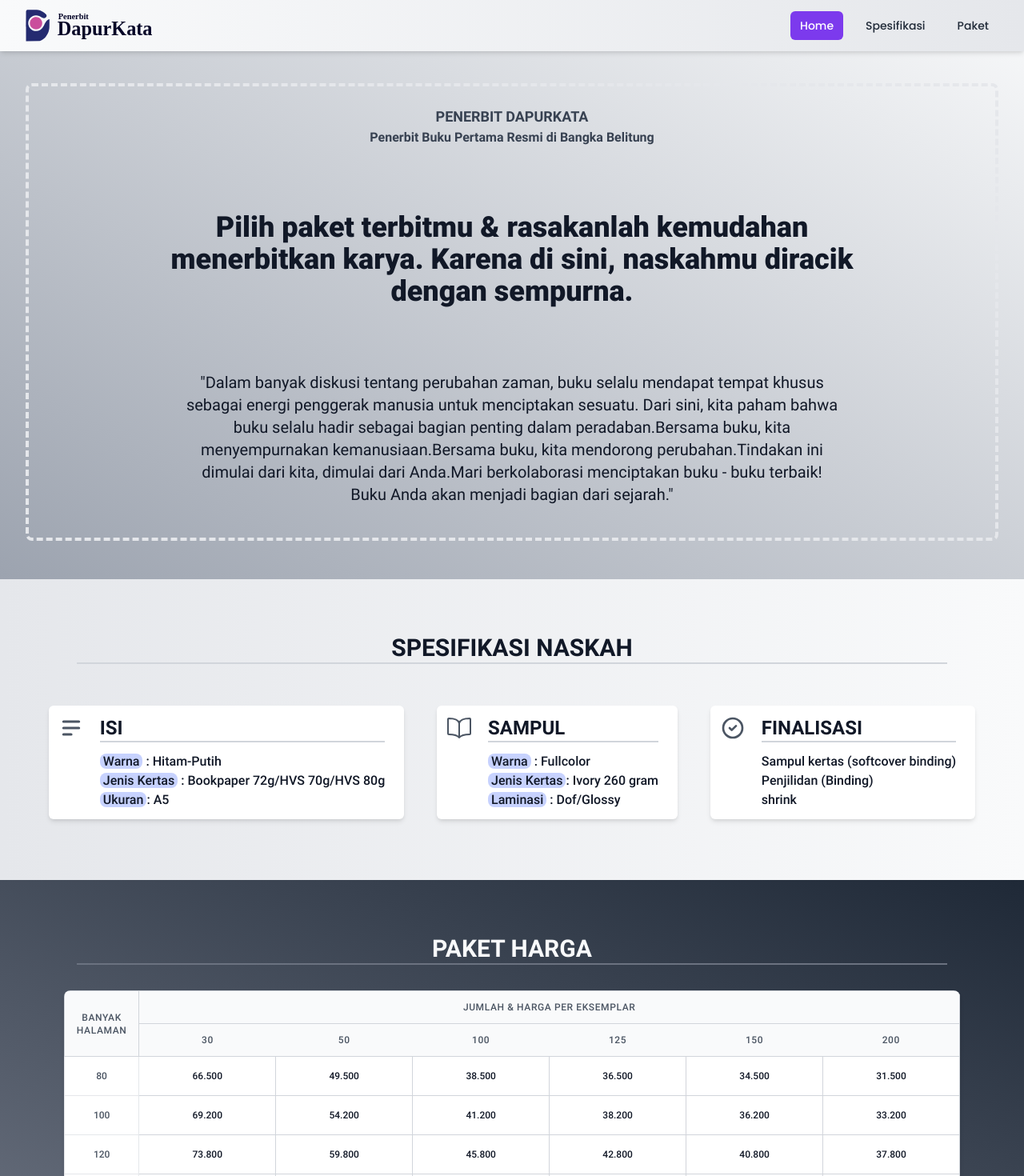
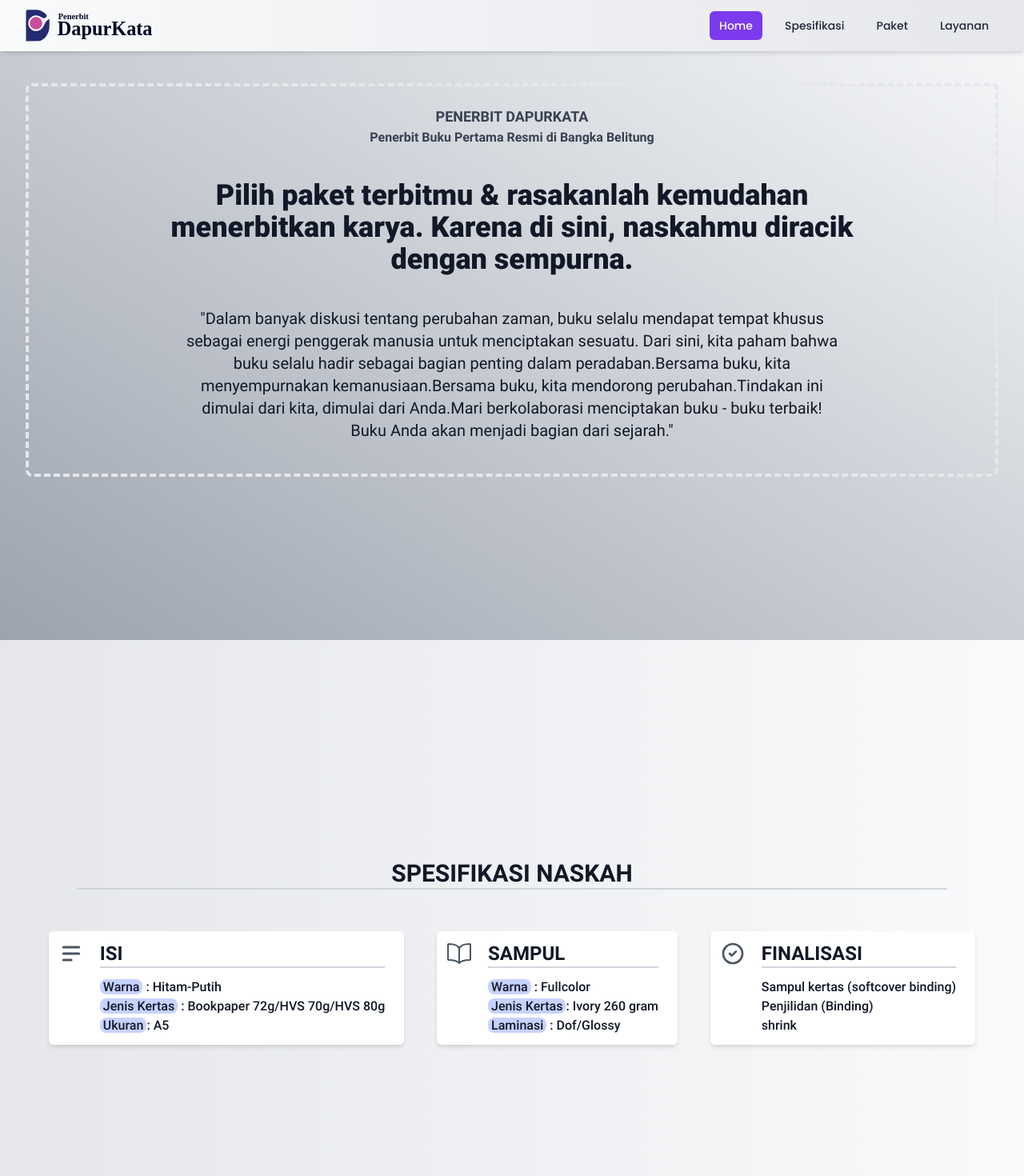
Before and after one commit to iamhkmid/penerbitdapurkata-app, a Next.js app: page / in a window 1280 px wide. Shown: the top 1470 px of the page at 80% size. Built offline with nearby package versions, Linux system fonts and the light colour scheme; a web font is replaced by a local one.

Commit message:
git init

```diff
--- a/src/components/buttons/NavMenu.tsx
+++ b/src/components/buttons/NavMenu.tsx
@@ -18,14 +18,16 @@ const NavMenu = ({ addClass }) => {
 
     useEffect(() => {
         const position = navDatas.map((data, index) => {
-            return secRef[index].current.offsetTop + secRef[index].current.offsetHeight - 200
+            return secRef[index].current.offsetTop + secRef[index].current.offsetHeight - 100
         })
         if (pageYOffset < position[0]) {
             changeNavBtn(0)
         } else if (pageYOffset >= position[0] && pageYOffset < position[1]) {
             changeNavBtn(1)
-        } else if (position[2] >= position[2]) {
+        } else if (pageYOffset >= position[1] && pageYOffset < position[2]) {
             changeNavBtn(2)
+        } else if (pageYOffset >= position[2] && pageYOffset < position[3]) {
+            changeNavBtn(3)
         }
 
         changeNavToggle(false)
--- a/src/components/layouts/Main.tsx
+++ b/src/components/layouts/Main.tsx
@@ -3,6 +3,7 @@ import { NavContext } from "../../contexts/NavContextProvider"
 import Section1 from "./Section1"
 import Section2 from "./Section2"
 import Section3 from "./Section3"
+import Section4 from "./Section4"
 
 const Main = () => {
     const { changeNavToggle } = useContext(NavContext)
@@ -11,6 +12,7 @@ const Main = () => {
             <Section1 />
             <Section2 />
             <Section3 />
+            <Section4 />
         </main >
     )
 }
--- a/src/components/layouts/Section1.tsx
+++ b/src/components/layouts/Section1.tsx
@@ -15,7 +15,7 @@ const Section1 = forwardRef(() => {
 
 
     return (
-        <div className="bg-gradient-to-tr from-gray-400 to-gray-50">
+        <div className="bg-gradient-to-tr from-gray-400 to-gray-50 h-screen">
             <div ref={sectionRef} className=" max-w-7xl mx-auto py-6 sm:px-6 lg:px-8 font-roboto pt-20">
                 <div className="px-4 py-6 sm:px-0">
                     <div className="border-4 border-dashed border-gray-200 rounded-lg pb-10 flex flex-col items-center ">
@@ -25,10 +25,10 @@ const Section1 = forwardRef(() => {
                         <h1 className="font-bold text-sm md:text-base text-center px-5 md:px-40 text-gray-700" >
                             Penerbit Buku Pertama Resmi di Bangka Belitung
                         </h1>
-                        <h1 className="font-extrabold text-2xl md:text-4xl text-center px-5 md:px-40 mt-10 md:mt-20 text-gray-900" >
+                        <h1 className="font-extrabold text-2xl md:text-4xl text-center px-5 md:px-40 mt-5 md:mt-10 text-gray-900" >
                             Pilih paket terbitmu & rasakanlah kemudahan menerbitkan karya. Karena di sini, naskahmu diracik dengan sempurna.
                         </h1>
-                        <h1 className="font-normal text-base md:text-xl lg:text-xl text-center mt-10 md:mt-20 px-5 md:px-48 text-gray-900">
+                        <h1 className="font-normal text-base md:text-xl lg:text-xl text-center mt-5 md:mt-10 px-5 md:px-48 text-gray-900">
                             "Dalam banyak diskusi tentang perubahan zaman, buku selalu mendapat tempat khusus sebagai energi penggerak manusia untuk menciptakan sesuatu. Dari sini, kita paham bahwa buku selalu hadir sebagai bagian penting dalam peradaban.Bersama buku, kita menyempurnakan kemanusiaan.Bersama buku, kita mendorong perubahan.Tindakan ini dimulai dari kita, dimulai dari Anda.Mari berkolaborasi menciptakan buku - buku terbaik! Buku Anda akan menjadi bagian dari sejarah."
                         </h1>
                     </div>
--- a/src/components/layouts/Section2.tsx
+++ b/src/components/layouts/Section2.tsx
@@ -35,8 +35,9 @@ const Section2 = forwardRef(() => {
 
 
     return (
-        <div ref={sectionRef} className="py-14 font-roboto bg-gradient-to-r from-gray-200 to-gray-50">
-            <h1 className="text-3xl font-bold uppercase text-center pt-3 text-gray-900">Spesifikasi Naskah</h1>
+        <div ref={sectionRef} className="py-14 font-roboto bg-gradient-to-r from-gray-200 to-gray-50 h-screen flex flex-col place-content-center">
+            <div>
+                <h1 className="text-3xl font-bold uppercase text-center text-gray-900">Spesifikasi Naskah</h1>
                 <hr className="text-gray-500 border-t-2 border-gray-300 mx-24 pb-8"></hr>
                 <div className="flex flex-wrap justify-items-center items-center place-content-evenly px-5">
                     {naskahSpecs.map((data, index) => (
@@ -92,6 +93,7 @@ const Section2 = forwardRef(() => {
                     ))}
                 </div>
             </div>
+        </div>
     )
 })
 
--- a/src/components/layouts/Section3.tsx
+++ b/src/components/layouts/Section3.tsx
@@ -36,7 +36,8 @@ const Section3 = forwardRef(() => {
 
 
     return (
-        <div ref={sectionRef} className="py-14 bg-gradient-to-bl from-gray-800 to-gray-500 font-roboto text-gray-50">
+        <div ref={sectionRef} className="py-14 bg-gradient-to-bl from-gray-800 to-gray-500 font-roboto text-gray-50 h-screen flex flex-col place-content-center">
+            <div>
                 <h1 className="text-3xl font-bold uppercase text-center pt-3">Paket Harga</h1>
                 <hr className="border-t-2 border-gray-500 mx-24 pb-8"></hr>
                 <div className="shadow-md md:overflow-hidden overflow-x-scroll sm:rounded-lg mx-2 md:mx-20 text-gray-900">
@@ -72,6 +73,7 @@ const Section3 = forwardRef(() => {
                         </tbody>
                     </table>
                 </div>
+            </div>
         </div >
     )
 })
--- /dev/null
+++ b/src/components/layouts/Section4.tsx
@@ -0,0 +1,19 @@
+import { forwardRef, useContext, useImperativeHandle, useRef } from "react"
+import { NavContext } from "../../contexts/NavContextProvider"
+import { getSectionEl } from "./getSectionEl"
+
+const Section4 = forwardRef(() => {
+    const { secRef } = useContext(NavContext)
+    const sectionRef = useRef<HTMLDivElement>(null)
+
+    useImperativeHandle(secRef[3], () => getSectionEl(sectionRef))
+
+    return (
+        <div ref={sectionRef} className="bg-gradient-to-l from-gray-50 to-gray-200 h-screen flex flex-col place-content-center">
+            <br /><br /><br /><br /><br /><br />
+        </div>
+
+    )
+})
+
+export default Section4
--- a/src/contexts/NavContextProvider.tsx
+++ b/src/contexts/NavContextProvider.tsx
@@ -15,7 +15,7 @@ export const NavContext = createContext<NavContextType | undefined>(undefined);
 
 const NavContextProvider: FC<ReactNode> = ({ children }) => {
 
-    const [navDatas, setNavDatas] = useState(["Home", "Spesifikasi", "Paket"])
+    const [navDatas, setNavDatas] = useState(["Home", "Spesifikasi", "Paket", "Layanan"])
     const [navBtn, setNavBtn] = useState(0)
     const [navToggle, setNavToggle] = useState(false)
     const secRef = navDatas.map(() => {
```
Lines whose indentation alone changed are shown as unchanged.
